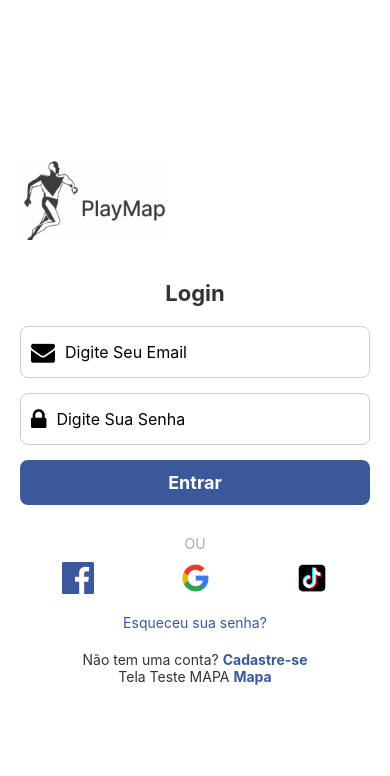
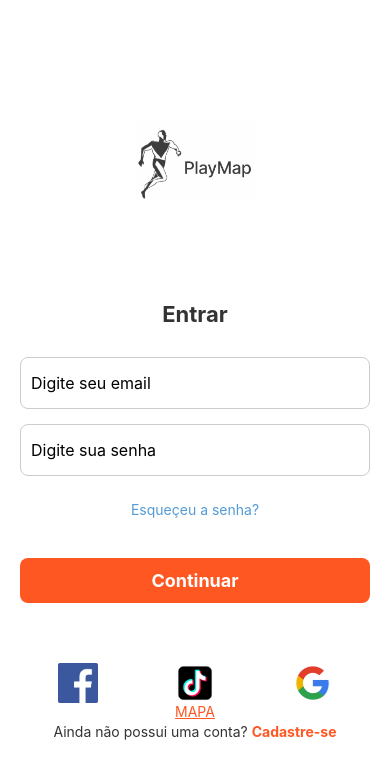
Before and after one commit to 3lder7/playMapTCCapi, a React Native app: screen /Login in a window 390 px wide. Shown: the top 776 px of the page. Built offline with nearby package versions, Linux system fonts and the light colour scheme.

Commit message:
Atualização tela cadastro e login para tema definitivo

```diff
--- a/src/CadastroScreen.tsx
+++ b/src/CadastroScreen.tsx
@@ -1,8 +1,8 @@
 import React, { useState } from 'react';
 import { NavigationProp } from '@react-navigation/native';
 import { View, Text, TextInput, TouchableOpacity, StyleSheet, Image, Alert, Platform } from 'react-native';
-import { db } from '../firebaseConfig';
 import { FontAwesome } from '@expo/vector-icons';
+import { db } from '../firebaseConfig'; //arquivo de configuração Firebase
 import { collection, addDoc } from 'firebase/firestore';
 
 interface Props {
@@ -38,11 +38,10 @@ export default function CadastroScreen({ navigation }: Props) {
       showAlert('Sucesso', 'Usuário cadastrado com sucesso!');
       navigation.navigate('Login');
     } catch (error) {
-      console.log('Erro ao registrar:', error);
+      console.error('Erro ao registrar:', error);
       showAlert('Erro', 'Erro ao registrar. Tente novamente mais tarde.');
     }
   };
-
 
   return (
     <View style={styles.container}>
@@ -53,9 +52,9 @@ export default function CadastroScreen({ navigation }: Props) {
       <Text style={styles.header}>Novo Usuário</Text>
 
       <View style={styles.inputContainer}>
-        <FontAwesome name="user" size={24} color="black" style={styles.icon} />
+        <FontAwesome name="user" size={24} color="#333" style={styles.icon} />
         <TextInput
-          placeholder="Digite Seu Nome Completo"
+          placeholder="Digite seu nome completo"
           style={styles.input}
           value={nome}
           onChangeText={setNome}
@@ -63,9 +62,9 @@ export default function CadastroScreen({ navigation }: Props) {
       </View>
 
       <View style={styles.inputContainer}>
-        <FontAwesome name="envelope" size={24} color="black" style={styles.icon} />
+        <FontAwesome name="envelope" size={24} color="#333" style={styles.icon} />
         <TextInput
-          placeholder="Digite Seu Email"
+          placeholder="Digite seu email"
           style={styles.input}
           keyboardType="email-address"
           value={email}
@@ -74,9 +73,9 @@ export default function CadastroScreen({ navigation }: Props) {
       </View>
 
       <View style={styles.inputContainer}>
-        <FontAwesome name="lock" size={24} color="black" style={styles.icon} />
+        <FontAwesome name="lock" size={24} color="#333" style={styles.icon} />
         <TextInput
-          placeholder="Digite Sua Senha"
+          placeholder="Digite sua senha"
           style={styles.input}
           secureTextEntry
           value={senha}
@@ -85,9 +84,9 @@ export default function CadastroScreen({ navigation }: Props) {
       </View>
 
       <View style={styles.inputContainer}>
-        <FontAwesome name="lock" size={24} color="black" style={styles.icon} />
+        <FontAwesome name="lock" size={24} color="#333" style={styles.icon} />
         <TextInput
-          placeholder="Confirme Sua Senha"
+          placeholder="Confirme sua senha"
           style={styles.input}
           secureTextEntry
           value={confirmarSenha}
@@ -101,10 +100,23 @@ export default function CadastroScreen({ navigation }: Props) {
 
       <Text style={styles.orText}>OU</Text>
 
+      <View style={styles.socialContainer}>
+        <TouchableOpacity>
+          <Image source={require('./img/facebook.png')} style={styles.socialIcon} />
+        </TouchableOpacity>
+        <TouchableOpacity>
+          <Image source={require('./img/tiktok.png')} style={styles.socialIcon} />
+        </TouchableOpacity>
+        <TouchableOpacity>
+          <Image source={require('./img/google.png')} style={styles.socialIcon} />
+        </TouchableOpacity>
+      </View>
 
-
-      <Text style={styles.loginText}>
-        Já possui conta? <Text style={styles.loginLink} onPress={() => navigation.navigate('Login')}>Faça o login</Text>
+      <Text style={styles.footerText}>
+        Já possui conta?{' '}
+        <Text style={styles.footerLink} onPress={() => navigation.navigate('Login')}>
+          Faça o login
+        </Text>
       </Text>
     </View>
   );
@@ -113,23 +125,18 @@ export default function CadastroScreen({ navigation }: Props) {
 const styles = StyleSheet.create({
   container: {
     flex: 1,
-    backgroundColor: 'white',
+    backgroundColor: '#fff',
     justifyContent: 'center',
     paddingHorizontal: 20,
   },
   logoContainer: {
-    alignItems: 'flex-start',
+    alignItems: 'center',
     marginBottom: 30,
   },
   logo: {
-    width: 150,
+    width: 120,
     height: 80,
-    marginBottom: 10,
-  },
-  title: {
-    fontSize: 28,
-    fontWeight: 'bold',
-    color: '#000',
+    marginBottom: 20,
   },
   header: {
     fontSize: 22,
@@ -156,7 +163,7 @@ const styles = StyleSheet.create({
     fontSize: 16,
   },
   registerButton: {
-    backgroundColor: '#3b5998',
+    backgroundColor: '#FF5722',
     borderRadius: 8,
     paddingVertical: 12,
     alignItems: 'center',
@@ -171,18 +178,23 @@ const styles = StyleSheet.create({
     textAlign: 'center',
     marginVertical: 10,
     color: '#aaa',
+    padding:10,
   },
   socialContainer: {
     flexDirection: 'row',
-    justifyContent: 'space-around',
+    justifyContent: 'space-between',
     marginBottom: 20,
   },
-  loginText: {
+  socialIcon: {
+    width: 50,
+    height: 50,
+  },
+  footerText: {
     textAlign: 'center',
     color: '#333',
   },
-  loginLink: {
-    color: '#3b5998',
+  footerLink: {
+    color: '#FF5722',
     fontWeight: 'bold',
   },
 });
--- a/src/LoginScreen.tsx
+++ b/src/LoginScreen.tsx
@@ -1,9 +1,6 @@
 import React, { useState } from 'react';
 import { NavigationProp } from '@react-navigation/native';
 import { View, Text, TextInput, TouchableOpacity, StyleSheet, Image, Alert, Platform } from 'react-native';
-import { db } from '../firebaseConfig';
-import { collection, getDocs, query, where } from 'firebase/firestore';
-import { FontAwesome } from '@expo/vector-icons';
 
 interface Props {
   navigation: NavigationProp<any, any>;
@@ -21,41 +18,24 @@ export default function LoginScreen({ navigation }: Props) {
     }
   };
 
-  const handleLogin = async () => {
+  const handleLogin = () => {
     if (!email || !senha) {
       showAlert('Erro', 'Por favor, preencha todos os campos');
       return;
     }
-
-    try {
-      const userRef = query(collection(db, 'usuarios'), where('email', '==', email), where('senha', '==', senha));
-      const querySnapshot = await getDocs(userRef);
-
-      if (!querySnapshot.empty) {
-        showAlert('Sucesso', 'Login bem-sucedido');
-        navigation.navigate('Main');
-      } else {
-        showAlert('Erro', 'Email ou senha inválidos');
-      }
-    } catch (error) {
-      console.log('Erro ao fazer login:', error);
-      showAlert('Erro', 'Erro ao fazer login. Tente novamente mais tarde.');
-    }
+    showAlert('Sucesso', 'Login bem-sucedido');
+    navigation.navigate('Main');
   };
-
 
   return (
     <View style={styles.container}>
-      <View style={styles.logoContainer}>
-        <Image source={require('./img/playmap.png')} style={styles.logo} />
-      </View>
+      <Image source={require('./img/playmap.png')} style={styles.logo} />
 
-      <Text style={styles.header}>Login</Text>
+      <Text style={styles.header}>Entrar</Text>
 
       <View style={styles.inputContainer}>
-        <FontAwesome name="envelope" size={24} color="black" style={styles.icon} />
         <TextInput
-          placeholder="Digite Seu Email"
+          placeholder="Digite seu email"
           style={styles.input}
           keyboardType="email-address"
           autoCapitalize="none"
@@ -65,9 +45,8 @@ export default function LoginScreen({ navigation }: Props) {
       </View>
 
       <View style={styles.inputContainer}>
-        <FontAwesome name="lock" size={24} color="black" style={styles.icon} />
         <TextInput
-          placeholder="Digite Sua Senha"
+          placeholder="Digite sua senha"
           style={styles.input}
           secureTextEntry
           value={senha}
@@ -75,37 +54,34 @@ export default function LoginScreen({ navigation }: Props) {
         />
       </View>
 
-      <TouchableOpacity style={styles.loginButton} onPress={handleLogin}>
-        <Text style={styles.loginButtonText}>Entrar</Text>
+      <TouchableOpacity>
+        <Text style={styles.forgotPassword}>Esqueçeu a senha?</Text>
       </TouchableOpacity>
 
-      <Text style={styles.orText}>OU</Text>
+      <TouchableOpacity style={styles.loginButton} onPress={handleLogin}>
+        <Text style={styles.loginButtonText}>Continuar</Text>
+      </TouchableOpacity>
 
       <View style={styles.socialContainer}>
         <TouchableOpacity>
-          <Image source={require('./img/facebook.png')} style={{ width: 32, height: 32 }} />
+          <Image source={require('./img/facebook.png')} style={styles.socialIcon} />
         </TouchableOpacity>
         <TouchableOpacity>
-          <Image source={require('./img/google.png')} style={{ width: 32, height: 32 }} />
+          <Image source={require('./img/tiktok.png')} style={styles.socialIcon} />
         </TouchableOpacity>
         <TouchableOpacity>
-          <Image source={require('./img/tiktok.png')} style={{ width: 32, height: 32 }} />
+          <Image source={require('./img/google.png')} style={styles.socialIcon} />
         </TouchableOpacity>
       </View>
 
-      <TouchableOpacity>
-        <Text style={styles.forgotPassword}>Esqueceu sua senha?</Text>
-      </TouchableOpacity>
-
       <TouchableOpacity onPress={() => navigation.navigate('Cadastro')}>
         <Text style={styles.registerText}>
-          Não tem uma conta? <Text style={styles.registerLink}>Cadastre-se</Text>
+          Ainda não possui uma conta? <Text style={styles.registerLink}>Cadastre-se</Text>
         </Text>
       </TouchableOpacity>
-
       <TouchableOpacity onPress={() => navigation.navigate('Main')}>
-        <Text style={styles.registerText}>
-          Tela Teste MAPA <Text style={styles.registerLink}>Mapa</Text>
+        <Text style={styles.linkMapaBox}>
+          <Text style={styles.linkMapa}>MAPA</Text>
         </Text>
       </TouchableOpacity>
     </View>
@@ -117,74 +93,76 @@ const styles = StyleSheet.create({
     flex: 1,
     backgroundColor: 'white',
     justifyContent: 'center',
+    alignItems: 'center',
     paddingHorizontal: 20,
   },
-  logoContainer: {
-    alignItems: 'flex-start',
-    marginBottom: 30,
-  },
   logo: {
-    width: 150,
+    width: 120,
     height: 80,
-    marginBottom: 10,
+    marginBottom: 100,
   },
   header: {
     fontSize: 22,
     fontWeight: 'bold',
-    textAlign: 'center',
-    marginBottom: 20,
+    marginBottom: 30,
     color: '#333',
   },
   inputContainer: {
-    flexDirection: 'row',
-    alignItems: 'center',
+    width: '100%',
     borderWidth: 1,
     borderColor: '#ccc',
     borderRadius: 8,
+    paddingHorizontal: 10,
     marginBottom: 15,
-    paddingLeft: 10,
-  },
-  icon: {
-    marginRight: 10,
   },
   input: {
-    flex: 1,
     height: 50,
     fontSize: 16,
   },
+  forgotPassword: {
+    textAlign: 'right',
+    alignSelf: 'flex-end',
+    color: '#549bd6',
+    marginBottom: 40,
+    marginTop: 10,
+  },
   loginButton: {
-    backgroundColor: '#3b5998',
+    backgroundColor: '#FF5722',
     borderRadius: 8,
+    width: '100%',
+    alignItems: 'center',
     paddingVertical: 12,
-    alignItems: 'center',
-    marginBottom: 20,
+    marginBottom: 60,
   },
   loginButtonText: {
     color: '#fff',
     fontSize: 18,
     fontWeight: 'bold',
   },
-  orText: {
-    textAlign: 'center',
-    marginVertical: 10,
-    color: '#aaa',
-  },
   socialContainer: {
     flexDirection: 'row',
     justifyContent: 'space-around',
+    width: '100%',
     marginBottom: 20,
   },
-  forgotPassword: {
-    textAlign: 'center',
-    color: '#3b5998',
-    marginBottom: 20,
+  socialIcon: {
+    width: 40,
+    height: 40,
   },
   registerText: {
     textAlign: 'center',
     color: '#333',
+    marginBottom: -50,
   },
   registerLink: {
-    color: '#3b5998',
+    color: '#FF5722',
     fontWeight: 'bold',
   },
+  linkMapaBox:{
+    marginTop: -20,
+  },
+  linkMapa:{
+    color: '#FF5722',
+    textDecorationLine:'underline',
+  }
 });
```
